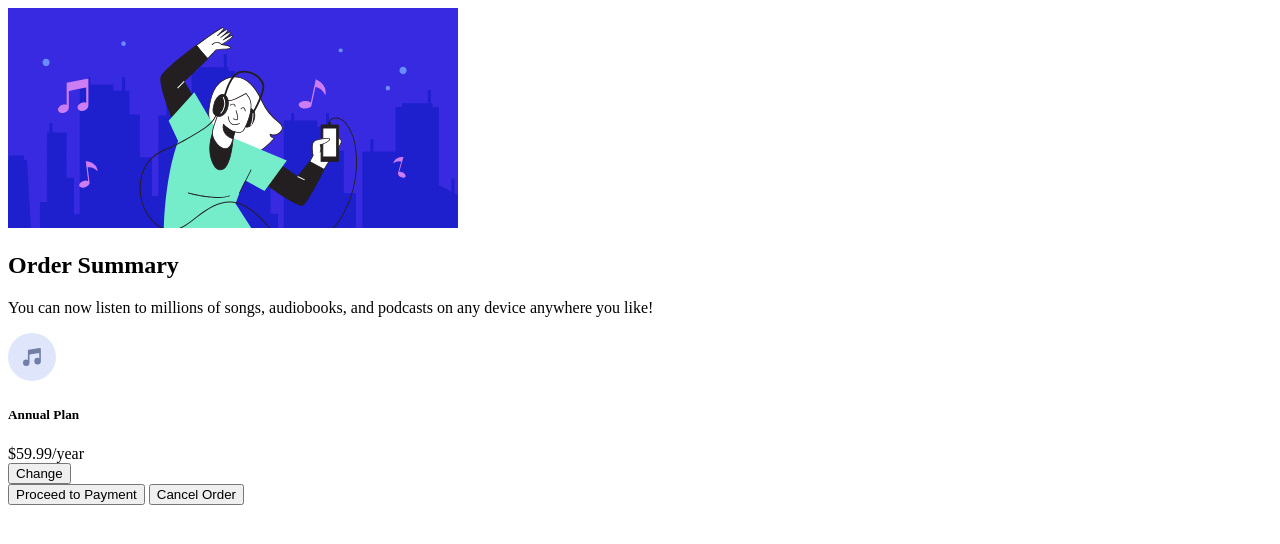
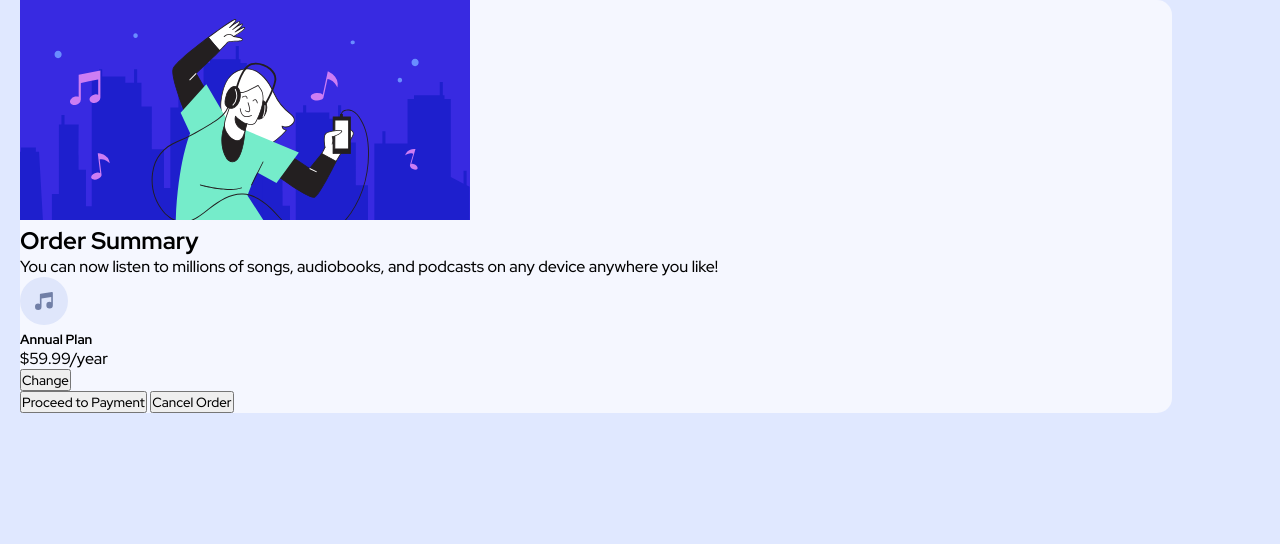
Before and after one commit to mohamed-abdelahi-haibelty/Order-summary-component, a plain HTML site: page index.html in a window 1280 px wide. Drawn offline with Linux system fonts and the light colour scheme.

Commit message:
add container styles

```diff
--- a/styles.css
+++ b/styles.css
@@ -5,3 +5,19 @@
 --Pale-blue: hsl(225, 100%, 94%);
 --Bright-blue: hsl(245, 75%, 52%);
 }
+*{
+    box-sizing: border-box;
+    padding: 0;
+    margin: 0;
+    font-family: 'Red Hat Display', sans-serif;
+}
+body{
+   background-color: var(--Pale-blue);
+}
+.container{
+    margin-left: 20px;
+    margin-right: 20px;
+    width: 90%;
+    border-radius: 15px;
+    background-color: var(--Very-pale-blue);
+}
```
